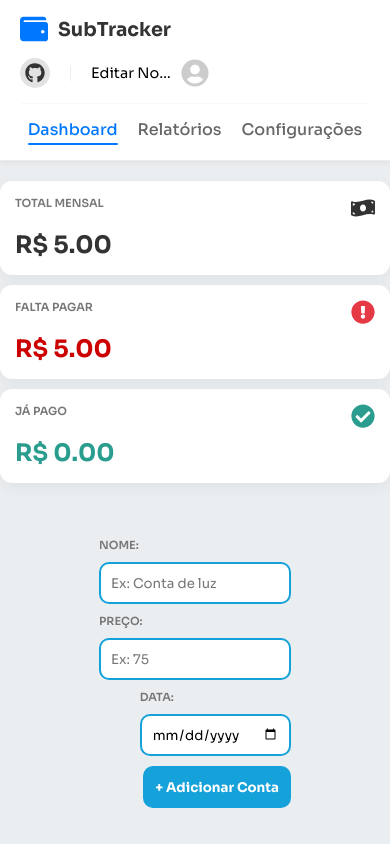
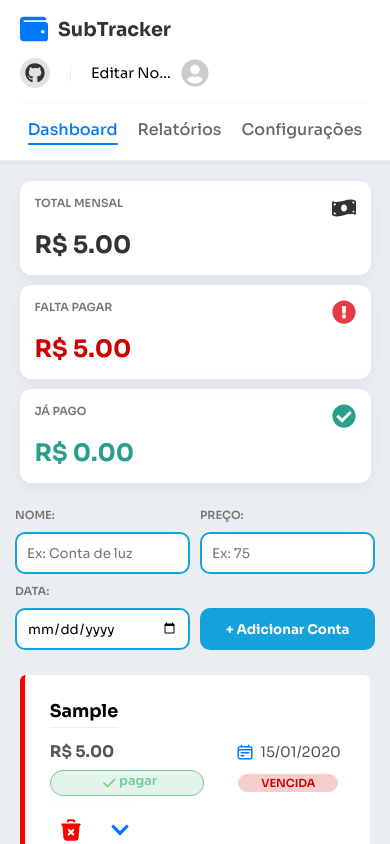
Before and after one commit to FelipeFreires-Costa/SubTracker, a React (Vite) app: page / in a window 390 px wide. Both pictures are taken after typing "Sample", "5", "2020-01-15" into the empty fields and a click on the button "+ Adicionar Conta". Shown: the top 844 px of the page. Built offline with nearby package versions, Linux system fonts and the light colour scheme.

Commit message:
melhorando a responsividade

```diff
--- a/src/App.css
+++ b/src/App.css
@@ -267,35 +267,41 @@
     font-size: 0.8rem;
     padding: 2px;
   }
+    .detalhes {
+    font-size: 10px;
+  }
 }
 
-/* =================================================================
-   NÍVEL 2: CELULARES (768px para baixo)
-   Aqui a tabela MORRE e vira CARD (Blocos verticais).
-   ================================================================= */
+
 @media (max-width: 768px) {
 
-  /* 1. Tira a barra de rolagem fixa (ganha espaço no celular) */
   html {
     overflow-y: auto;
   }
 
-  /* 2. DASHBOARD (Cards do topo empilhados) */
+
   .resumo-cards {
     flex-direction: column;
     gap: 10px;
+    display: flex;
+    width: 90%;
+    align-items: center;
   }
 
   .card-resumo {
     width: 100%;
-    padding: 15px; /* Menor padding para economizar tela */
+    padding: 15px;
   }
 
-  /* 3. FORMULÁRIO (Um embaixo do outro) */
   .form {
     flex-direction: column;
     gap: 10px;
+    display: grid;
+    grid-template-columns: repeat(2, 1fr);
+    grid-template-rows: repeat(2, 1fr);
     padding: 15px;
+    margin: 10px;
+    width: 100%;
   }
 
   .form input, .form button {
@@ -303,38 +309,26 @@
     height: 42px; /* Altura boa pro dedo */
   }
 
-  /* 4. A GRANDE MUDANÇA DA LISTA */
-
-  /* Esconde o cabeçalho da tabela */
   .header-table { display: none; }
 
-  /* O Card Principal vira um Grid de Áreas */
+
 .infos {
   display: grid;
-    width: 100%;
-    /* Duas colunas iguais */
   grid-template-columns: 1fr 1fr;
-
-    /* Desenha o layout do card mobile:
-       [ NOME       NOME   ]
-       [ PREÇO      DATA   ]
-       [ STATUS     PAGAR  ]
-       [ AÇÕES      AÇÕES  ]
-    */
   grid-template-areas:
     "nome nome"
     "preco data"
-      "status pagar"
+    "pagar status"
     "acoes acoes";
-
-    gap: 10px;
+  gap: 8px;
+  justify-items: start;
   padding: 15px;
-    text-align: left;
+  margin: 10px;
+  width: 100%;
 }
 
-  /* --- Mapeando cada item para sua área --- */
 
-  /* Nome: Topo total */
+/* Nome */
 .infos h3 {
   grid-area: nome;
   font-size: 1.1rem;
@@ -343,45 +337,59 @@
   margin-bottom: 5px;
 }
 
-  /* Preço: Esquerda */
+/* Preço */
 .infos .preco {
   grid-area: preco;
+  text-align: start;
   font-size: 1rem;
-    align-self: center;
 }
 
-  /* Data: Direita */
-  .infos p:has(.calendario) {
+/* Linha da data */
+.infos p:not(.preco) {
   grid-area: data;
-    justify-self: end;
-    font-size: 0.9rem;
+  display: flex;
+  align-items: center;
+  gap: 6px;
 }
 
-  /* Status: Esquerda (linha 3) */
-  .detalhes {
+/* Status */
+.infos .detalhes {
+  display: flex;
+  justify-items: start;
   grid-area: status;
-    width: 100%;
-    justify-content: flex-start;
+  justify-self: center;
+  width: 100px;
 }
 
-  /* Botão Pagar: Direita (linha 3) */
-  .pagar {
+.infos .detalhes {
+  font-size: 9px;
+}
+
+.infos .vencimento{
+display: flex;
+  justify-items: start;
+  grid-area: status;
+  justify-self: center;
+}
+
+/* Botão pagar */
+.infos .pagar {
   grid-area: pagar;
   width: 100%;
   justify-content: center;
 }
 
-  /* Ações: Rodapé total */
-  .acoes-btn {
+/* Botões inferiores */
+.infos .acoes-btn {
   grid-area: acoes;
-    justify-content: flex-end; /* Ícones na direita */
+  display: flex;
+  justify-content: space-between;
   border-top: 1px solid #f9f9f9;
-    padding-top: 8px;
-    margin-top: 5px;
 }
 
-  /* Aumenta ícones para toque */
-  .remover, .expandir {
+/* Área de toque maior */
+.remover,
+.expandir {
   padding: 8px;
 }
 }
--- a/src/Components/CardsContas/CardsContas.jsx
+++ b/src/Components/CardsContas/CardsContas.jsx
@@ -24,12 +24,11 @@
                 <h3 title={nome}>{nome}</h3>
 
                 <p className='preco'>R$ {preco.toFixed(2)}</p>
-                <p>
+                <p className='vencimento'>
                     <img className='calendario' src={calendario} alt="" />
                     {data}
                 </p>
 
-                {/* Status / Badge */}
                 <div className={`detalhes ${situacao}`}>
                     {pago ? (
                         <img src={checkPago} className='img-pago' alt="Pago" />
```
Lines whose indentation alone changed are shown as unchanged.
